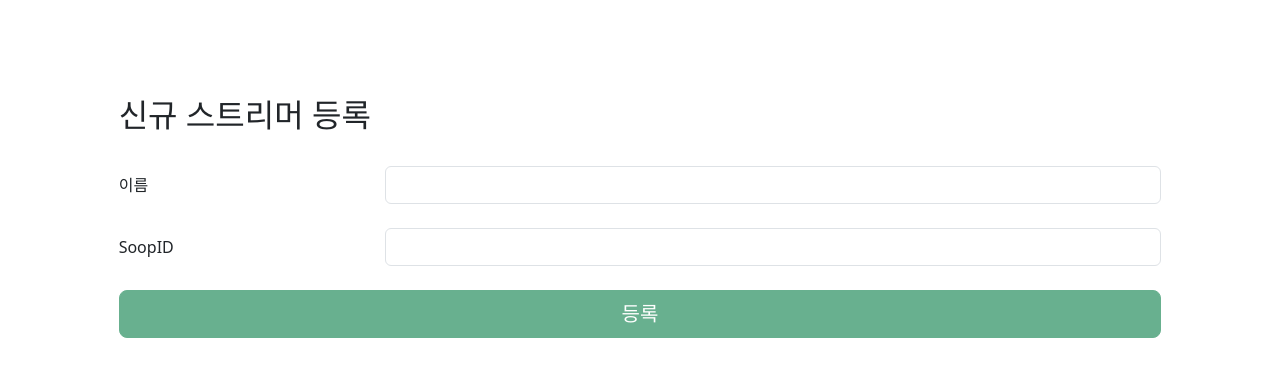
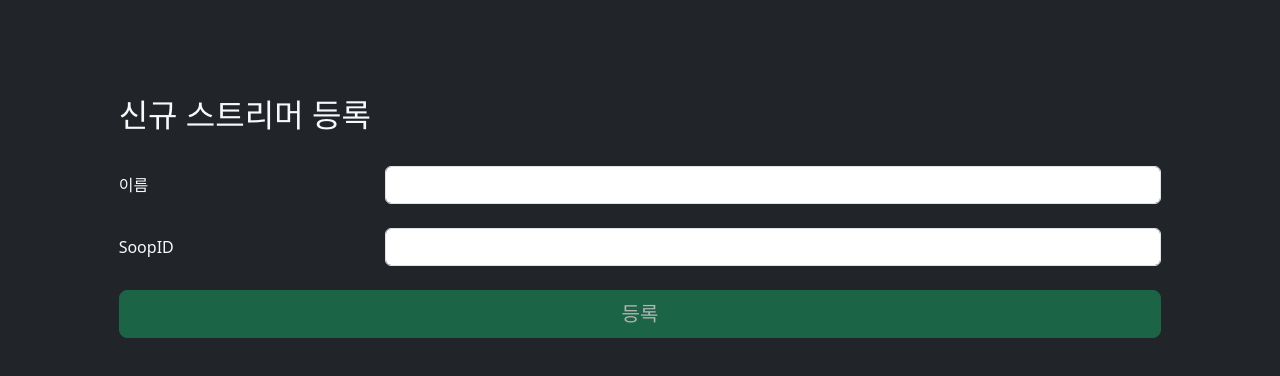
Before and after one commit to jaeyeah/LOLINFO-FE, a React (Vite) app in the folder lolinfo/: page /streamer/insert in a window 1280 px wide. Shown: the top 376 px of the page. Built offline with nearby package versions, Linux system fonts and the light colour scheme.

Commit message:
메인화면 배경색 지정

```diff
--- a/lolinfo/src/components/streamer/streamer.css
+++ b/lolinfo/src/components/streamer/streamer.css
@@ -7,14 +7,14 @@
 
 /* 카드 호버 효과 */
 .streamer-card {
-  background-color: rgba(46, 46, 46, 0.904) !important;
+  background-color: rgba(165, 165, 165, 0.404) !important;
   transition: transform 0.15s ease, box-shadow 0.15s ease;
   padding: 0.4rem 0.4em;
   border-radius: 1rem;
 }
 
 .streamer-card:hover {
-    background-color: rgba(46, 46, 46, 0.788) !important;
+    background-color: rgba(87, 87, 87, 0.521) !important;
   transform: translateY(-2px);
   box-shadow: 0 8px 20px rgba(0, 0, 0, 0.08);
 }
--- /dev/null
+++ b/lolinfo/src/main.css
@@ -0,0 +1,11 @@
+body {
+  /* 원하는 배경색 (예: 어두운 회색) */
+  background-color: #212529;
+
+  /* 글자색도 흰색 계열로 맞춰주면 좋습니다 */
+  color: #f8f9fa;
+
+  /* 내용이 적어도 화면 꽉 차게 배경색 입히기 (필수!) */
+  min-height: 100vh;
+  margin: 0;
+}
--- a/lolinfo/src/main.jsx
+++ b/lolinfo/src/main.jsx
@@ -5,7 +5,7 @@ import App from './App.jsx'
 import "bootstrap/dist/css/bootstrap.min.css";
 //axios
 import "./utils/axios/index.js"
-
+import "./main.css"
 
 createRoot(document.getElementById('root')).render(
   // <StrictMode>
```
